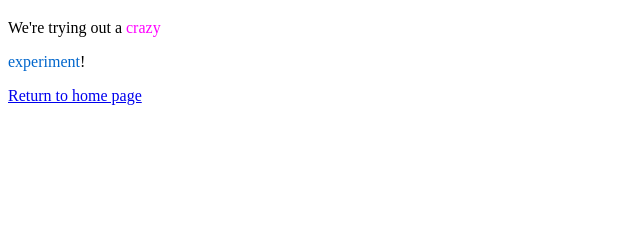
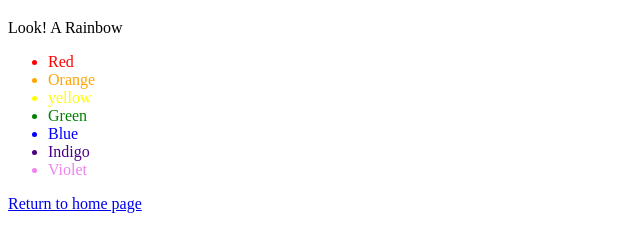
Before and after one commit to cckcoder/git_tutorial, a plain HTML site: page crazy.html in a window 1280 px wide. Shown: the part 61-312 px from the top of the page, without its empty margins (0-640 px from the left). Drawn offline with Linux system fonts and the light colour scheme.

Commit message:
add: a rainbow to crazy.html

```diff
--- a/crazy.html
+++ b/crazy.html
@@ -7,8 +7,16 @@
   </head>
   <body>
     <h1>A Crazy Experiment</h1>
-    <p>We're trying out a <span style="color: #f0f">crazy</span></p>
-    <span style="color: #06c">experiment</span>!
+    <p>Look! A Rainbow</p>
+    <ul>
+      <li style="color: red">Red</li>
+      <li style="color: orange">Orange</li>
+      <li style="color: yellow">yellow</li>
+      <li style="color: green">Green</li>
+      <li style="color: blue">Blue</li>
+      <li style="color: indigo">Indigo</li>
+      <li style="color: violet">Violet</li>
+    </ul>
     <p><a href="index.html">Return to home page</a></p>
   </body>
 </html>
```
